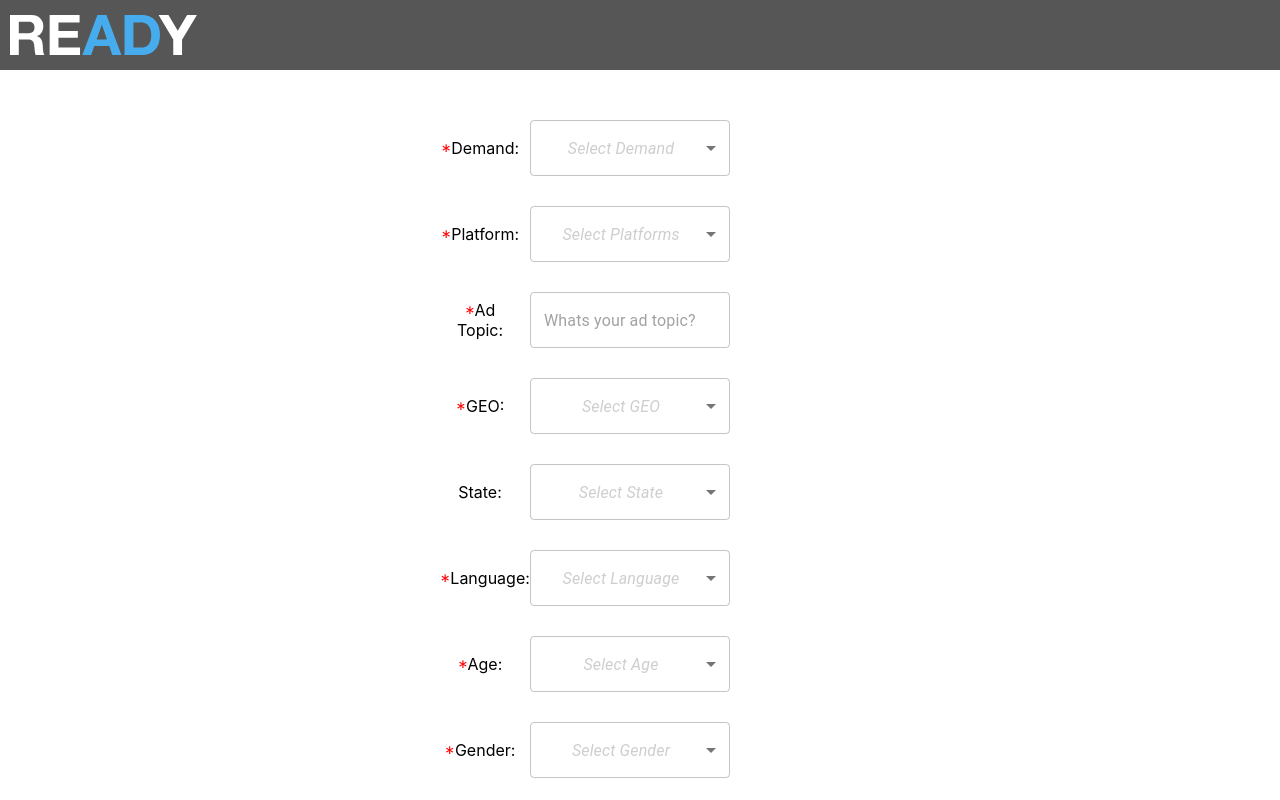
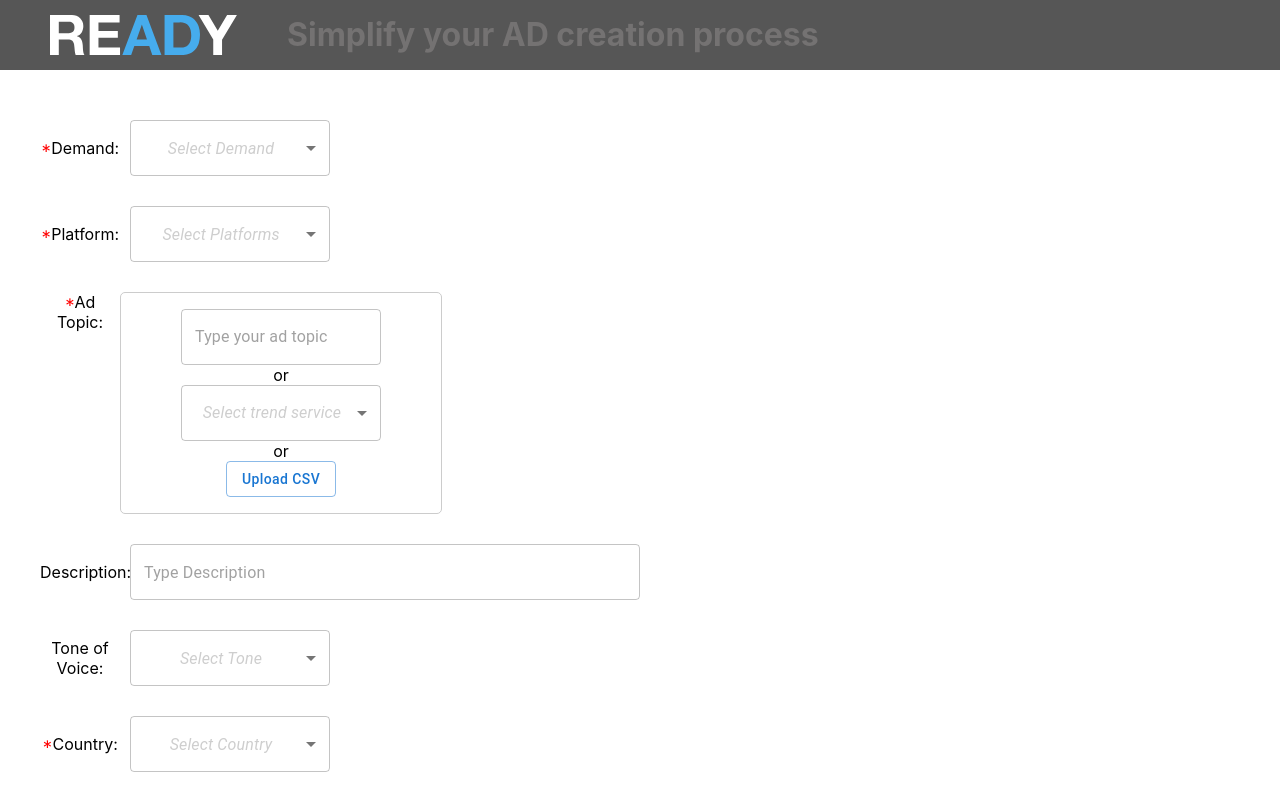
Before and after one commit to yaeltuv/cloud9, a React (Create React App) app: page / in a window 1280 px wide. Shown: the top 800 px of the page. Built offline with nearby package versions, Linux system fonts and the light colour scheme.

Commit message:
add gpt ad dall-e

```diff
--- a/package.json
+++ b/package.json
@@ -9,6 +9,8 @@
     "@testing-library/jest-dom": "^5.16.5",
     "@testing-library/react": "^13.4.0",
     "@testing-library/user-event": "^13.5.0",
+    "axios": "^1.2.6",
+    "openai": "^3.1.0",
     "react": "^18.2.0",
     "react-dom": "^18.2.0",
     "react-dropdown-input": "^0.1.11",
--- a/src/App.css
+++ b/src/App.css
@@ -39,7 +39,7 @@
 
 .form-wrapper {
   margin: 50px auto;
-  width: 400px;
+  width: 1200px;
   display: flex;
   flex-direction: column;
   gap: 30px;
@@ -54,7 +54,7 @@
   gap: 10px;
   align-items: center;
   align-content: center;
-  width: 400px;
+
 }
 
 .label {
@@ -68,3 +68,65 @@
 .placeholder, ::placeholder{
   color: #CECECE;
 }
+
+.header-title {
+  color: #747272;
+  font-size: 32px;
+  margin-left: 50px;
+  font-weight: 700;
+}
+
+.header-content {
+  width: 1200px;
+  display: flex;
+  align-items: center;
+  align-content: center;
+  margin: auto;
+  line-height: 70px;
+}
+
+.ad-topic {
+  width: 300px;
+  height: 200px;
+  display: flex;
+  flex-direction: column;
+  align-items: center;
+  background: #FFFFFF;
+  border: 1px solid #CCCCCC;
+  border-radius: 5px;
+  justify-content: center;
+  align-content: center;
+  padding: 10px;
+}
+
+.ad-topic-wrapper {
+  display: flex;
+}
+
+.input, .output {
+  padding: 5px;
+  display: flex;
+  flex-direction: column;
+  gap: 2px;
+  border: 1px solid #CCCCCC;
+}
+
+.grid-container {
+  display: grid;
+  grid-template-columns: auto auto;
+  background-color: #2196F3;
+  padding: 10px;
+}
+.grid-item {
+  background-color: rgba(255, 255, 255, 0.8);
+  border: 1px solid rgba(0, 0, 0, 0.8);
+  padding: 20px;
+  font-size: 30px;
+  text-align: center;
+}
+
+.button-side {
+    position: absolute !important;
+    right: 32px;
+    top: 32px;
+}
--- /dev/null
+++ b/src/components/AdTopic.js
@@ -0,0 +1,33 @@
+import * as React from 'react';
+import BasicTextField from "./TextField";
+import BasicSelect from "./Select";
+import Button2 from './Button2';
+import {all_topics} from "../consts";
+
+export default function AdTopic({topic, topics, setTopic, setTopics}) {
+    return (
+        <div className="ad-topic-wrapper">
+            <label className="label"><span className="required">*</span>Ad Topic:</label>
+            <div className="ad-topic">
+
+                <BasicTextField value = {topic}
+                                required={true}
+                                setValue={setTopic}
+                                width = { 200 }
+                                placeholder="Type your ad topic"
+                />
+                or
+                <BasicSelect
+                    options={all_topics || []}
+                    value={topics || ''}
+                    setValue={setTopics}
+                    placeholder="Select trend service"
+                    width = { 200 }
+                    multiple={true}
+                />
+                or
+                <Button2 text="Upload CSV"/>
+            </div>
+        </div>
+    );
+}
--- a/src/components/Button.js
+++ b/src/components/Button.js
@@ -2,10 +2,10 @@ import * as React from 'react';
 import Stack from '@mui/material/Stack';
 import Button from '@mui/material/Button';
 
-export default function BasicButton() {
+export default function BasicButton({clickHandler, text}) {
     return (
-        <Stack spacing={2} direction="row">
-            <Button variant="contained">Generate</Button>
+        <Stack spacing={2} direction="row" style={{width: 100, left: 1000, position: "relative"}}>
+            <Button style={{textTransform: 'none', float:'right'}} onClick={clickHandler} variant="contained">{text}</Button>
         </Stack>
     );
 }
--- /dev/null
+++ b/src/components/Button2.js
@@ -0,0 +1,11 @@
+import * as React from 'react';
+import Stack from '@mui/material/Stack';
+import Button from '@mui/material/Button';
+
+export default function Button2({text, clickHandler, onSide}) {
+    return (
+        <Stack spacing={2} direction="row">
+            <Button className={onSide ? 'button-side' : 'button'} style={{textTransform: 'none'}} onClick={clickHandler} variant="outlined">{text}</Button>
+        </Stack>
+    );
+}
--- a/src/components/Header.js
+++ b/src/components/Header.js
@@ -3,13 +3,8 @@ import {ReactComponent as Logo} from "../images/Logo.svg";
 
 const headerStyles = {
     width: "100%",
-    display: "flex",
-    flexDirection: "row",
     height: 70,
     minHeight: 70,
-    justifyContent: "space-between",
-    alignItems: "center",
-    margin: "auto",
     backgroundColor: "#565656"
 }
 
@@ -17,7 +12,10 @@ export default function Header() {
 
     return (
         <div style={headerStyles}>
-            <Logo className="logo"/>
+            <div className="header-content">
+                <Logo className="logo"/>
+                <div className="header-title">Simplify your AD creation process</div>
+            </div>
         </div>
     );
 }
--- a/src/components/MainForm.js
+++ b/src/components/MainForm.js
@@ -2,18 +2,94 @@ import * as React from 'react';
 import BasicSelect from "./Select";
 import BasicTextField from "./TextField";
 import BasicButton from './Button';
-import {demands, all_platforms, all_geos, states, languages, ages, genders} from '../consts';
+import {demands, all_platforms, all_countries, states, languages, ages, genders, tones} from '../consts';
+import AdTopic from "./AdTopic";
+import BasicModal from "./Modal";
+const { Configuration, OpenAIApi } = require("openai");
+
+const configuration = new Configuration({
+    apiKey: "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",
+});
+
+const openai = new OpenAIApi(configuration);
 
 
 export default function MainForm() {
     const [demand, setDemand] = React.useState('');
     const [platforms, setPlatforms] = React.useState([]);
     const [topic, setTopic] = React.useState('');
-    const [geos, setGeos] = React.useState([]);
+    const [topics, setTopics] = React.useState([]);
+    const [countries, setCountries] = React.useState([]);
     const [state, setState] = React.useState('');
     const [language, setLanguage] = React.useState('');
     const [age, setAge] = React.useState('');
     const [gender, setGender] = React.useState('');
+    const [result, setResult] = React.useState('');
+    const [images, setImages] = React.useState('');
+    const [description, setDescription] = React.useState('');
+    const [tone, setTone] = React.useState('');
+    const [openModal, setOpenModal] = React.useState(false);
+    const [loading, setIsLoading] = React.useState(true);
+    const [query,setQuery] = React.useState('');
+
+    const submit = async () => {
+        setOpenModal(true);
+        setIsLoading(true);
+        const query = `create 5 different headlines for ${platforms[0]} that are localized, ads are about ${topic}. ads length no more than 100 characters per headline with intent of purchasing and include` + '${city:capitalized}$ instead of location. finish each headline with dot please.';
+        setQuery(query);
+        try {
+            const completion = await openai.createCompletion({
+                model: "text-davinci-002",
+                prompt: query,
+                max_tokens: 1500
+            });
+            const images = await openai.createImage({
+                n:4,
+                size:"256x256",
+                prompt: `${topic}, big American house closeup, without people`
+            })
+            if(completion){
+                console.log(completion.data.choices[0].text)
+                setResult(completion.data.choices[0].text.replace('1', '')
+                    .replace('2', '')
+                    .replace('3','')
+                    .replace('4','')
+                    .replace('5',''));
+                setIsLoading(false)
+            }
+            if(images){
+                console.log(images);
+                setImages(images.data.data);
+            }
+        }catch(e){
+            setIsLoading(false);
+            console.log(e);
+        }
+        // fetch({
+        //     method: "POST",
+        //     url: "https://api.openai.com/v1/completions",
+        //     data: {
+        //         prompt: query,
+        //         temperature: 0.5,
+        //         n: 1,
+        //         model: "text-davinci-003"
+        //     },
+        //     headers: {
+        //         "Content-Type": "application/json",
+        //         Authorization:
+        //             "Bearer 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"
+        //     }
+        // })
+        //     .then(res => res.json())
+        //     .then((res) => {
+        //         console.log(res);
+        //         responseHandler(res);
+        //     })
+        //     .catch((e) => {
+        //         console.log(e.message, e);
+        //     });
+    };
+
     return (
         <div className = "form-wrapper">
             <BasicSelect
@@ -33,18 +109,28 @@ export default function MainForm() {
                 required={true}
                 multiple={true}
             />
-            <BasicTextField value = {topic}
-                            required={true}
-                            setValue={setTopic}
-                            placeholder="Whats your ad topic?"
-                            label="Ad Topic"
+            <AdTopic topic={topic} topics={topics} setTopic={setTopic} setTopics={setTopics}/>
+            <BasicTextField
+                label="Description"
+                value={description || ''}
+                setValue={setDescription}
+                placeholder="Type Description"
+                width={ 600 }
+                height={300}
             />
             <BasicSelect
-                options={all_geos || []}
-                label="GEO"
-                value={geos || ''}
-                setValue={setGeos}
-                placeholder="Select GEO"
+                options={tones || []}
+                label="Tone of Voice"
+                value={tone || ''}
+                setValue={setTone}
+                placeholder="Select Tone"
+            />
+            <BasicSelect
+                options={all_countries || []}
+                label="Country"
+                value={countries || ''}
+                setValue={setCountries}
+                placeholder="Select Country"
                 required={true}
                 multiple={true}
             />
@@ -79,7 +165,15 @@ export default function MainForm() {
                 required={true}
                 setValue={setGender}
             />
-            <BasicButton/>
+            <BasicButton text="Generate" clickHandler={submit}/>
+            <BasicModal open={openModal}
+                        setOpen={setOpenModal}
+                        query={query}
+                        isLoading={loading}
+                        result={result}
+                        topic={topic}
+                        images={images}
+            />
         </div>
     );
 }
--- /dev/null
+++ b/src/components/Modal.js
@@ -0,0 +1,95 @@
+import * as React from 'react';
+import Box from '@mui/material/Box';
+import Button2 from "./Button2";
+import Typography from '@mui/material/Typography';
+import Modal from '@mui/material/Modal';
+
+const style = {
+    position: 'absolute',
+    top: '40%',
+    left: '50%',
+    transform: 'translate(-50%, -40%)',
+    width: 700,
+    display: 'flex',
+    flexDirection: 'column',
+    gap: 5,
+    bgcolor: '#d9d9d9',
+    border: '2px solid #000',
+    boxShadow: 24,
+    padding: 4,
+    overflow:'scroll',
+    overflowX: 'hidden',
+    height:'90%'
+};
+
+export default function BasicModal({open, setOpen, query, isLoading, result, topic, images}) {
+    const handleClose = () => {
+        setShowPreview(false);
+        setOpen(false)
+    };
+    const [showPreview, setShowPreview] = React.useState(false);
+
+    const clickHandler = () => {
+        setShowPreview(true);
+    }
+    if(!showPreview){
+    return (
+        <div>
+            <Modal
+                open={open}
+                onClose={handleClose}
+                aria-labelledby="modal-modal-title"
+                aria-describedby="modal-modal-description"
+            >
+                <Box sx={style}>
+                    <Typography id="modal-modal-title" variant="h6" component="h2">
+                        chatGPT
+                    </Typography>
+                    <div className="input">
+                        {query}
+                    </div>
+                    {isLoading && <div>Loading...</div>}
+                    {!isLoading &&
+                    <div className="output">
+                        {result.split('.').map((item,index) => <div key={index}>{item}</div>)}
+                    </div>
+                    }
+                    <Button2 text="Preview" clickHandler={clickHandler}/>
+                </Box>
+
+
+            </Modal>
+        </div>
+    )}
+    else{
+        return (<div>
+            <Modal
+                open={open}
+                onClose={handleClose}
+                aria-labelledby="modal-modal-title"
+                aria-describedby="modal-modal-description"
+            >
+                <Box sx={style}>
+                    <Typography id="modal-modal-title" variant="h6" component="h2">
+                        Ad Topic: {topic}
+                    </Typography>
+                    <Button2 onSide={true} text="Upload"></Button2>
+                    <div><b>chatGPT</b></div>
+                    <div className="output">
+                        {result.split('.').map((item,index) => <div key={index}>{item}</div>)}
+                    </div>
+                    <div><b>DALL-E</b></div>
+                    <div className="grid-container">
+                        {images.map((obj, index)=> {
+                            return (<div className="grid-item" key={index}>
+                                <img src={obj.url} />
+                            </div>)
+                        })}
+                    </div>
+                </Box>
+
+
+            </Modal>
+        </div>)
+    }
+}
--- a/src/components/Select.js
+++ b/src/components/Select.js
@@ -4,22 +4,22 @@ import MenuItem from '@mui/material/MenuItem';
 import FormControl from '@mui/material/FormControl';
 import Select from '@mui/material/Select';
 
-export default function BasicSelect({options, label, value, setValue, multiple, required, placeholder}) {
+export default function BasicSelect({options, label, value, setValue, multiple, required, placeholder,width}) {
     const handleChange = (event) => {
         setValue(event.target.value);
     };
 
     return (
-        <Box sx={{ width: 400, minWidth: 400 }}>
+        <Box sx={{ width: width || 400, minWidth: width ||400 }}>
             <FormControl fullWidth>
                 <div className="field-wrapper">
-                    <label className="label">{required ? <span className="required">*</span> : ''}{label}:</label>
+                    {label && <label className="label">{required ? <span className="required">*</span> : ''}{label}:</label>}
                     <Select
                         labelId="demo-simple-select-label"
                         id="demo-simple-select"
                         value={value}
                         onChange={handleChange}
-                        style={{width: 200}}
+                        style={{width: width || 200}}
                         multiple={multiple}
                         displayEmpty
                         inputProps={{ 'aria-label': 'Without label' }}
@@ -34,8 +34,8 @@ export default function BasicSelect({options, label, value, setValue, multiple,
                         <MenuItem disabled value="">
                             <em>{placeholder}</em>
                         </MenuItem>
-                        {options.map(option => {
-                            return <MenuItem value={option}>{option}</MenuItem>
+                        {options.map((option,index) => {
+                            return <MenuItem value={option} key={index}>{option}</MenuItem>
                         })}
 
                     </Select>
--- a/src/components/TextField.js
+++ b/src/components/TextField.js
@@ -2,25 +2,25 @@ import * as React from 'react';
 import Box from '@mui/material/Box';
 import TextField from '@mui/material/TextField';
 
-export default function BasicTextField({value, setValue, label, placeholder, required}) {
+export default function BasicTextField({value, setValue, label, placeholder, required, width, height}) {
     const handleChange = (event) => {
         setValue(event.target.value);
     };
     return (
         <Box
             component="form"
-            sx={{ width: 400 }}
+            sx={{ width: width || 400 }}
             noValidate
             autoComplete="off"
         >
             <div className="field-wrapper">
-                <label className="label">{required ? <span className="required">*</span> : ''}{label}:</label>
+                {label && <label className="label">{required ? <span className="required">*</span> : ''}{label}:</label>}
                 <TextField
                     id="outlined-basic"
                     inputProps={{ 'aria-label': 'Without label' }}
                     placeholder={placeholder}
                     value={value}
-                    style={{width: 200}}
+                    style={{width: width || 200}}
                     onChange={handleChange}
                     variant="outlined" />
             </div>
--- a/src/consts.js
+++ b/src/consts.js
@@ -8,8 +8,10 @@ export const all_platforms = {
     "Ginsu 3 Click": ["Facebook", "GDN", "Discovery", "Google Search", "Taboola", "Outbrain"]
 
 }
-export const all_geos = ["United Kingdom", "USA", "Israel", "Japan", "France"];
+export const all_countries = ["United Kingdom", "United States", "Israel", "Japan", "France"];
 export const states = ['AL','AK','AZ','AR','CA','CO','CT','DE','FL','GA','HI','ID','IL','IN','IA','KS','KY','LA','ME','MD','MA','MI','MN','MS','MO','MT','NE','NV','NH','NJ','NM','NY','NC','ND','OH','OK','OR','PA','RI','SC','SD','TN','TX','UT','VT','VA','WA','WV','WI','WY']
 export const languages = ["English", "French", "Spanish", "Dutch"]
-export const ages = ["18-24", "25-45", "46-60", "61-80", "81-100"]
-export const genders = ["Male", "Female"]
+export const ages = ["All", "18-24", "25-45", "46-60", "61-80", "81-100"]
+export const genders = ["All", "Male", "Female"];
+export const all_topics = ["All", "CodeFuel Trends", "Similar Web"];
+export const tones = ["Casual", "Formal", "Other"]
```
Also changed, not shown: 1 other file (tests, documents, lock files or other folders).
